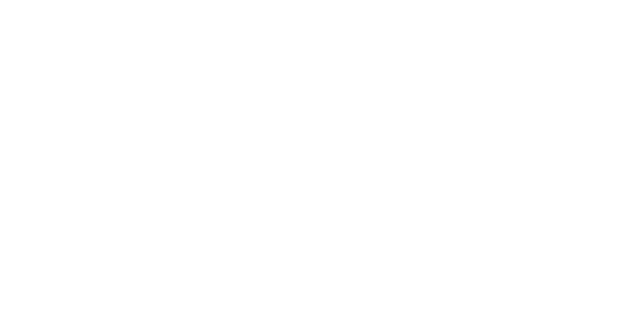
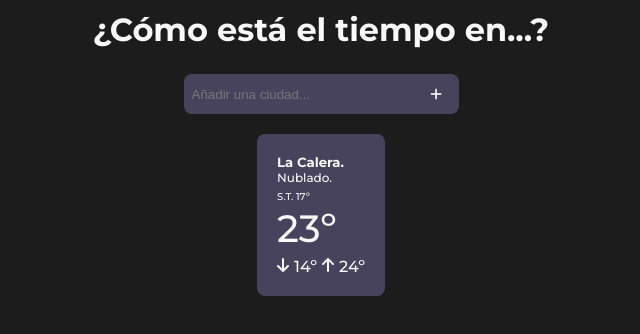
Before and after one commit to 2piradrian/weather-webapp, a plain HTML site: page index.html in a window 1280 px wide. Shown: the whole page, without its empty margins (319-959 px from the left). Drawn offline with Linux system fonts and the light colour scheme.

Commit message:
some styles

```diff
--- a/index.html
+++ b/index.html
@@ -4,8 +4,43 @@
 		<meta charset="UTF-8" />
 		<meta http-equiv="X-UA-Compatible" content="IE=edge" />
 		<meta name="viewport" content="width=device-width, initial-scale=1.0" />
+		<script src="https://kit.fontawesome.com/33f755772d.js" crossorigin="anonymous"></script>
 		<link rel="stylesheet" href="style.css" />
 		<title>Weather WebApp</title>
 	</head>
-	<body></body>
+	<body>
+		<header class="appHeader">
+			<h1>¿Cómo está el tiempo en...?</h1>
+		</header>
+		<main class="appMain">
+			<form class="addCityForm" action="">
+				<input type="text" name="city" id="addCity" class="addCity" placeholder="Añadir una ciudad..." />
+				<button class="submitCity" id="submitCity">
+					<i class="fa-solid fa-plus"></i>
+				</button>
+			</form>
+			<section class="cardContainer">
+				<div class="container">
+					<h5 class="city">La Calera.</h5>
+					<div class="mainInfo">
+						<div class="description">
+							<p class="timeDescription">Nublado.</p>
+							<div class="temps">
+								<p class="feelsLike">S.T. 17º</p>
+								<p class="temperature">23º</p>
+							</div>
+							<div class="minmax">
+								<i class="fa-solid fa-arrow-down"></i>
+								<p class="min">14º</p>
+								<i class="fa-solid fa-arrow-up"></i>
+								<p class="max">24º</p>
+							</div>
+						</div>
+						<div class="imgContainer"></div>
+					</div>
+					<div class="secondaryInfo"></div>
+				</div>
+			</section>
+		</main>
+	</body>
 </html>
--- a/style.css
+++ b/style.css
@@ -0,0 +1,97 @@
+@import url("https://fonts.googleapis.com/css2?family=Montserrat:wght@300;500;700&display=swap");
+
+:root {
+	--mainColor: #48435c;
+	--secondary: #5a5766;
+	--contrast: #f9f9f9;
+	--background: #1c1c1c;
+}
+
+* {
+	margin: 0;
+	padding: 0;
+	box-sizing: border-box;
+}
+
+html,
+body {
+	font-family: "Montserrat", sans-serif;
+	color: var(--contrast);
+	background-color: var(--background);
+}
+
+.appHeader {
+	margin: 10px;
+	display: flex;
+	justify-content: center;
+	align-items: center;
+}
+
+.appMain {
+	margin: 25px;
+	display: flex;
+	flex-direction: column;
+	justify-content: center;
+	align-items: center;
+}
+
+.addCityForm {
+	gap: 0px;
+	display: flex;
+	justify-content: center;
+	align-items: center;
+}
+
+.addCity {
+	height: 40px;
+	width: 230px;
+	padding: 5px;
+	outline: none;
+	border-radius: 8px 0px 0px 8px;
+	color: var(--contrast);
+	border: 3px solid var(--mainColor);
+	background-color: var(--mainColor);
+}
+
+.submitCity {
+	height: 40px;
+	width: 45px;
+	padding: 5px;
+	text-align: center;
+	border: 0;
+	cursor: pointer;
+	border-radius: 0px 8px 8px 0px;
+	color: var(--contrast);
+	background-color: var(--mainColor);
+}
+
+.container {
+	margin: 20px;
+	padding: 20px;
+	border-radius: 8px;
+	background-color: var(--mainColor);
+}
+
+.timeDescription {
+	font-size: 12px;
+}
+
+.temps {
+	display: flex;
+	flex-direction: column;
+	margin: 5px 0px;
+	gap: 2px;
+}
+
+.feelsLike {
+	font-size: 10px;
+}
+
+.temperature {
+	font-size: 38px;
+}
+
+.minmax {
+	display: flex;
+	gap: 5px;
+}
```
